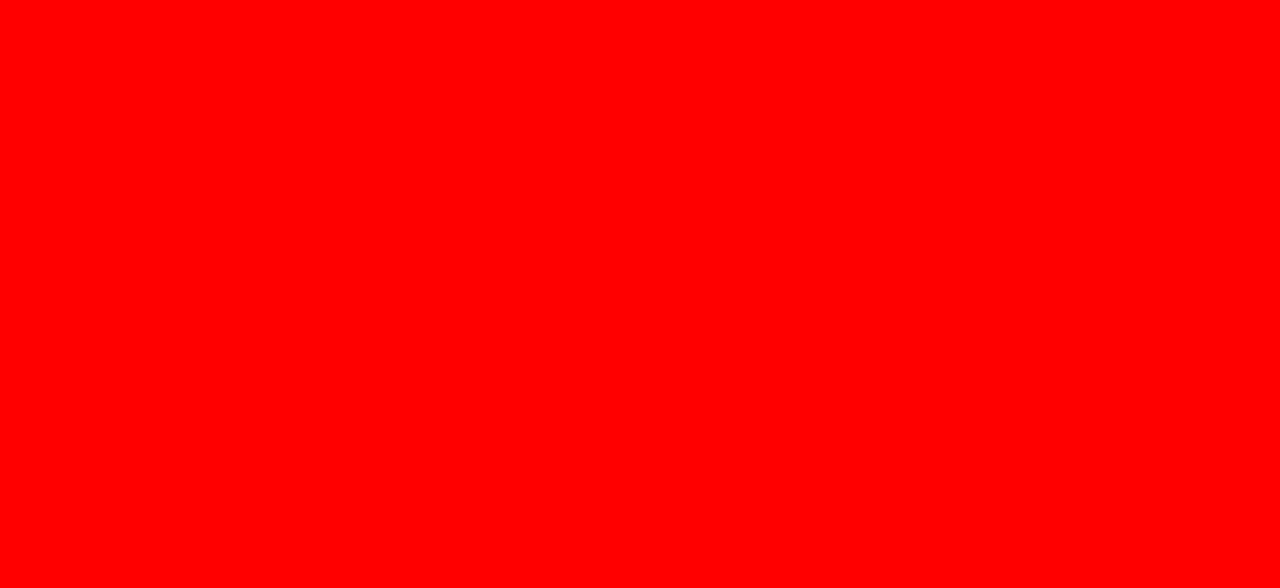
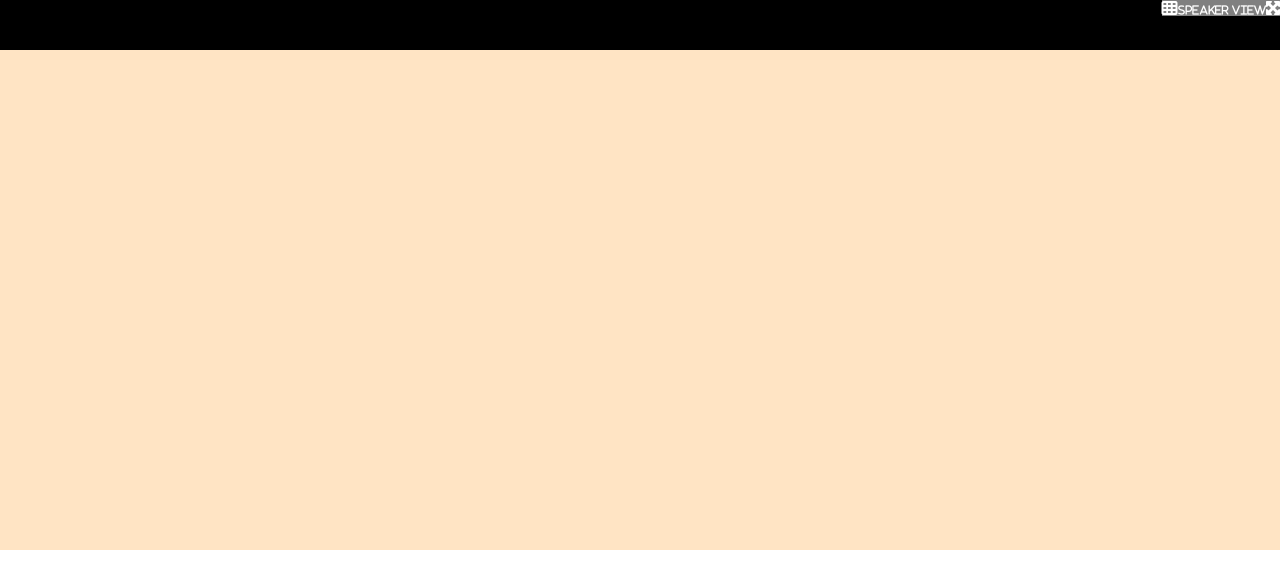
Before and after one commit to info-mic-info/html-css-zoom, a plain HTML site: page index.html in a window 1280 px wide. Drawn offline with Linux system fonts and the light colour scheme.

Commit message:
First exampale header

```diff
--- a/css/style.css
+++ b/css/style.css
@@ -1,3 +1,41 @@
-body {
-    background-color: red;
+* {
+    padding: 0%;
+    margin: 0;
+    box-sizing: border-box;
+    /* border: solid 1px grey; */
 }
+
+header {
+    width: 100%;
+    background-color: black;
+    position: relative;
+    height: 50px;
+
+}
+
+.user {
+    display: flex;
+    position: absolute;
+    top: 0;
+    right: 0;
+}
+
+/* Utility */
+.wt {
+    color: white;
+}
+
+.background-color {
+    background-color: grey;
+}
+
+h6 {
+    display: inline;
+}
+/* Utility */
+
+main {
+    background-color: bisque;
+    width: 100%;
+    height: 500px;
+}
--- a/index.html
+++ b/index.html
@@ -1,13 +1,31 @@
 <!DOCTYPE html>
 <html lang="en">
+
 <head>
     <meta charset="UTF-8">
     <meta http-equiv="X-UA-Compatible" content="IE=edge">
     <meta name="viewport" content="width=device-width, initial-scale=1.0">
+    <link rel="stylesheet" href="https://cdnjs.cloudflare.com/ajax/libs/font-awesome/6.2.0/css/all.min.css"
+        integrity="sha512-xh6O/CkQoPOWDdYTDqeRdPCVd1SpvCA9XXcUnZS2FmJNp1coAFzvtCN9BmamE+4aHK8yyUHUSCcJHgXloTyT2A=="
+        crossorigin="anonymous" referrerpolicy="no-referrer" />
     <title>Zoom</title>
     <link rel="stylesheet" href="./css/style.css">
 </head>
+
 <body>
+    <header>
+        <div class="container wt">
+            <div class="user background-color ">
+                <i class="fa-solid fa-table-cells"><h6>Speaker View</h6></i>
+                <i class="fa-solid fa-maximize"></i>
+            </div>
+        </div>
+    </header>
+
+    <main>
+
+    </main>
 
 </body>
+
 </html>
```
